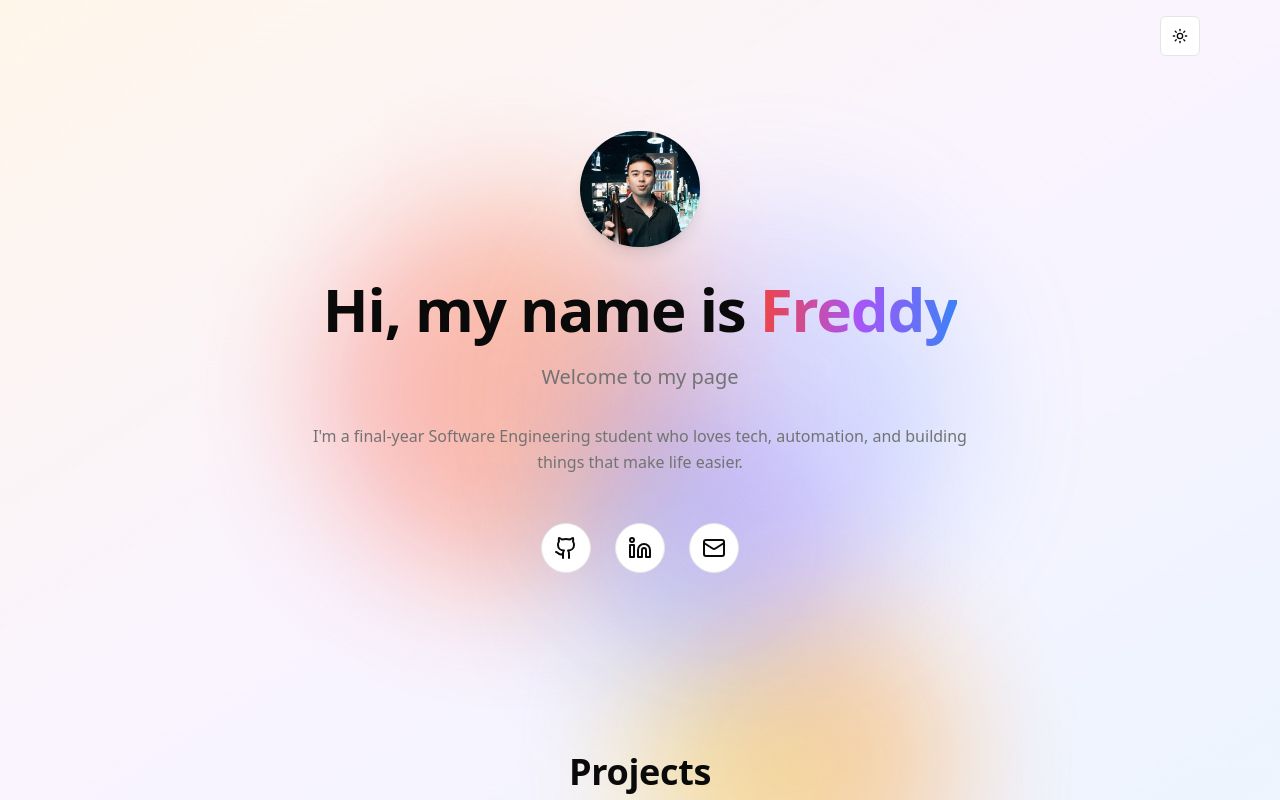
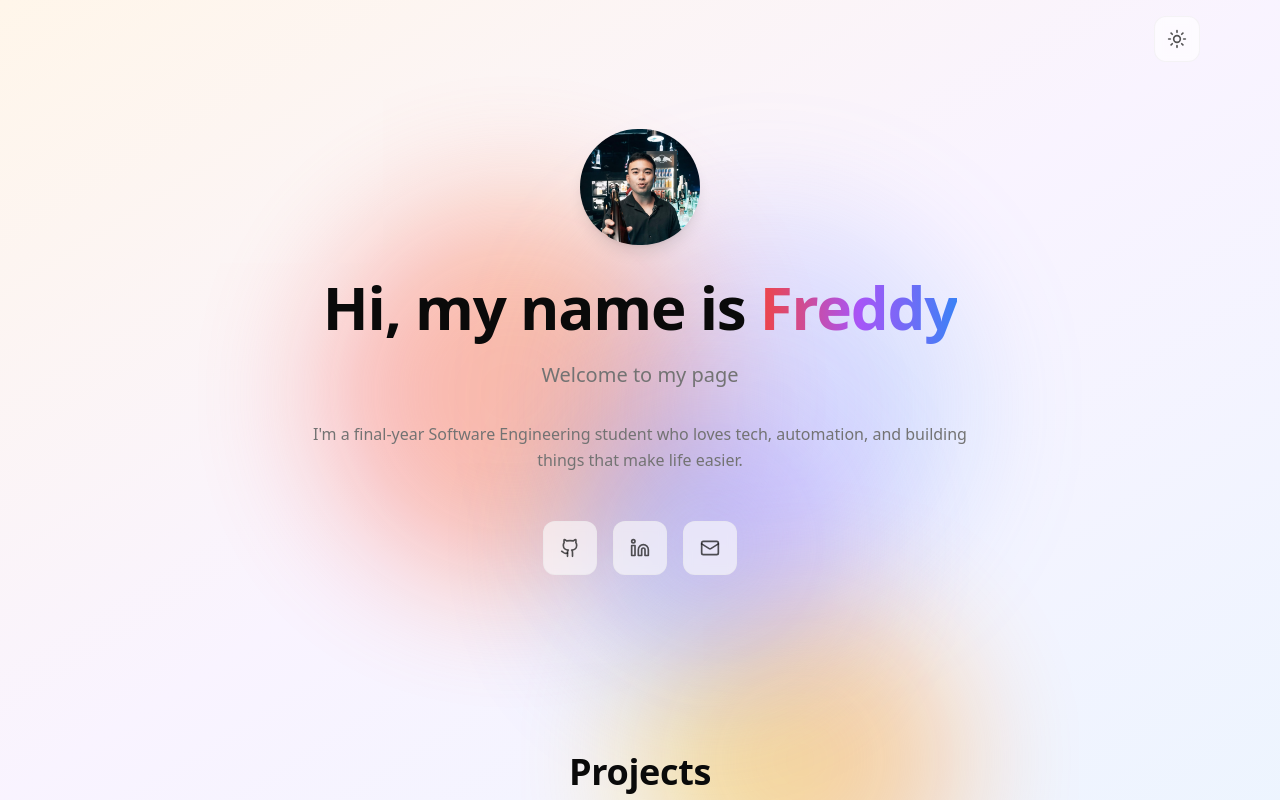
Before and after one commit to freddykhant/portfolio, a Next.js app: page / in a window 1280 px wide. Shown: the top 800 px of the page. Built offline with nearby package versions, Linux system fonts and the light colour scheme.

Commit message:
modernising buttons

```diff
--- a/app/page.tsx
+++ b/app/page.tsx
@@ -120,30 +120,39 @@ export default function Home() {
             automation, and building things that make life easier.
           </p>
 
-          <div className="flex justify-center space-x-6">
+          <div className="flex justify-center space-x-4">
             <a
               href="https://github.com/freddykhant"
               target="_blank"
               rel="noopener noreferrer"
-              className="p-3 rounded-full bg-card border border-border hover:bg-accent transition-all duration-200 hover:scale-110"
+              className="group relative p-4 rounded-xl bg-card/60 backdrop-blur-sm border border-border/40 hover:bg-card/80 hover:border-border/60 transition-all duration-300 hover:scale-110 hover:shadow-lg hover:shadow-black/5"
             >
-              <Github className="w-6 h-6" />
+              <Github className="w-5 h-5 text-foreground/70 group-hover:text-foreground transition-colors" />
+              <div className="absolute -top-8 left-1/2 transform -translate-x-1/2 px-2 py-1 bg-popover text-popover-foreground text-xs rounded-md opacity-0 group-hover:opacity-100 transition-opacity duration-200 pointer-events-none">
+                GitHub
+              </div>
             </a>
             <a
               href="https://www.linkedin.com/in/freddykhant240/"
               target="_blank"
               rel="noopener noreferrer"
-              className="p-3 rounded-full bg-card border border-border hover:bg-accent transition-all duration-200 hover:scale-110"
+              className="group relative p-4 rounded-xl bg-card/60 backdrop-blur-sm border border-border/40 hover:bg-card/80 hover:border-border/60 transition-all duration-300 hover:scale-110 hover:shadow-lg hover:shadow-black/5"
             >
-              <Linkedin className="w-6 h-6" />
+              <Linkedin className="w-5 h-5 text-foreground/70 group-hover:text-foreground transition-colors" />
+              <div className="absolute -top-8 left-1/2 transform -translate-x-1/2 px-2 py-1 bg-popover text-popover-foreground text-xs rounded-md opacity-0 group-hover:opacity-100 transition-opacity duration-200 pointer-events-none">
+                LinkedIn
+              </div>
             </a>
             <a
               href="mailto:freddyhmk@gmail.com"
               target="_blank"
               rel="noopener noreferrer"
-              className="p-3 rounded-full bg-card border border-border hover:bg-accent transition-all duration-200 hover:scale-110"
+              className="group relative p-4 rounded-xl bg-card/60 backdrop-blur-sm border border-border/40 hover:bg-card/80 hover:border-border/60 transition-all duration-300 hover:scale-110 hover:shadow-lg hover:shadow-black/5"
             >
-              <Mail className="w-6 h-6" />
+              <Mail className="w-5 h-5 text-foreground/70 group-hover:text-foreground transition-colors" />
+              <div className="absolute -top-8 left-1/2 transform -translate-x-1/2 px-2 py-1 bg-popover text-popover-foreground text-xs rounded-md opacity-0 group-hover:opacity-100 transition-opacity duration-200 pointer-events-none">
+                Email
+              </div>
             </a>
           </div>
         </section>
--- a/components/mode-toggle.tsx
+++ b/components/mode-toggle.tsx
@@ -1,38 +1,41 @@
 "use client";
 import { Moon, Sun } from "lucide-react";
 import { useTheme } from "next-themes";
-
-import { Button } from "@/components/ui/button";
-import {
-  DropdownMenu,
-  DropdownMenuContent,
-  DropdownMenuItem,
-  DropdownMenuTrigger,
-} from "@/components/ui/dropdown-menu";
+import { useEffect, useState } from "react";
 
 export function ModeToggle() {
-  const { setTheme } = useTheme();
+  const { theme, setTheme } = useTheme();
+  const [mounted, setMounted] = useState(false);
+
+  useEffect(() => {
+    setMounted(true);
+  }, []);
+
+  if (!mounted) {
+    return (
+      <div className="w-12 h-12 rounded-xl bg-card/60 backdrop-blur-sm border border-border/40 animate-pulse" />
+    );
+  }
+
+  const toggleTheme = () => {
+    setTheme(theme === "dark" ? "light" : "dark");
+  };
 
   return (
-    <DropdownMenu>
-      <DropdownMenuTrigger asChild>
-        <Button variant="outline" size="icon">
-          <Sun className="h-[1.2rem] w-[1.2rem] rotate-0 scale-100 transition-all dark:-rotate-90 dark:scale-0" />
-          <Moon className="absolute h-[1.2rem] w-[1.2rem] rotate-90 scale-0 transition-all dark:rotate-0 dark:scale-100" />
-          <span className="sr-only">toggle theme</span>
-        </Button>
-      </DropdownMenuTrigger>
-      <DropdownMenuContent align="end">
-        <DropdownMenuItem onClick={() => setTheme("light")}>
-          Light
-        </DropdownMenuItem>
-        <DropdownMenuItem onClick={() => setTheme("dark")}>
-          Dark
-        </DropdownMenuItem>
-        <DropdownMenuItem onClick={() => setTheme("system")}>
-          System
-        </DropdownMenuItem>
-      </DropdownMenuContent>
-    </DropdownMenu>
+    <button
+      onClick={toggleTheme}
+      className="group relative p-3 rounded-xl bg-card/60 backdrop-blur-sm border border-border/40 hover:bg-card/80 hover:border-border/60 transition-all duration-300 hover:scale-110 hover:shadow-lg hover:shadow-black/5"
+      aria-label="Toggle theme"
+    >
+      <div className="relative w-5 h-5">
+        <Sun className="absolute inset-0 w-5 h-5 text-foreground/70 group-hover:text-foreground transition-all duration-300 rotate-0 scale-100 dark:-rotate-90 dark:scale-0" />
+        <Moon className="absolute inset-0 w-5 h-5 text-foreground/70 group-hover:text-foreground transition-all duration-300 rotate-90 scale-0 dark:rotate-0 dark:scale-100" />
+      </div>
+
+      {/* Tooltip */}
+      <div className="absolute -top-8 left-1/2 transform -translate-x-1/2 px-2 py-1 bg-popover text-popover-foreground text-xs rounded-md opacity-0 group-hover:opacity-100 transition-opacity duration-200 pointer-events-none">
+        {theme === "dark" ? "Light mode" : "Dark mode"}
+      </div>
+    </button>
   );
 }
```
